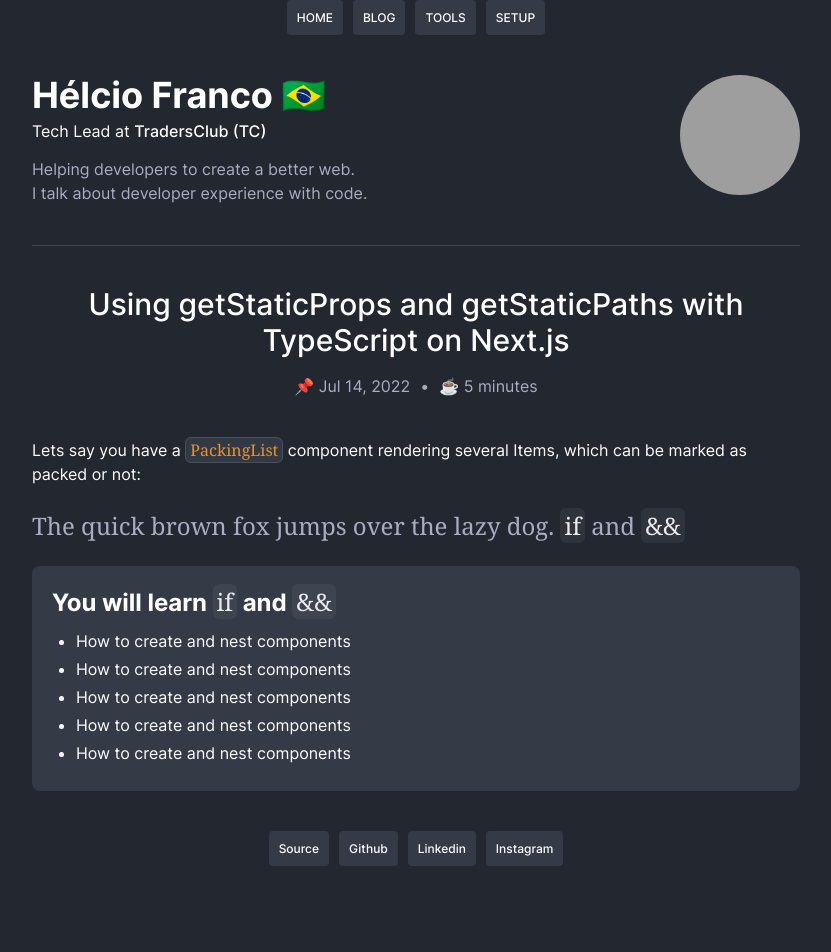
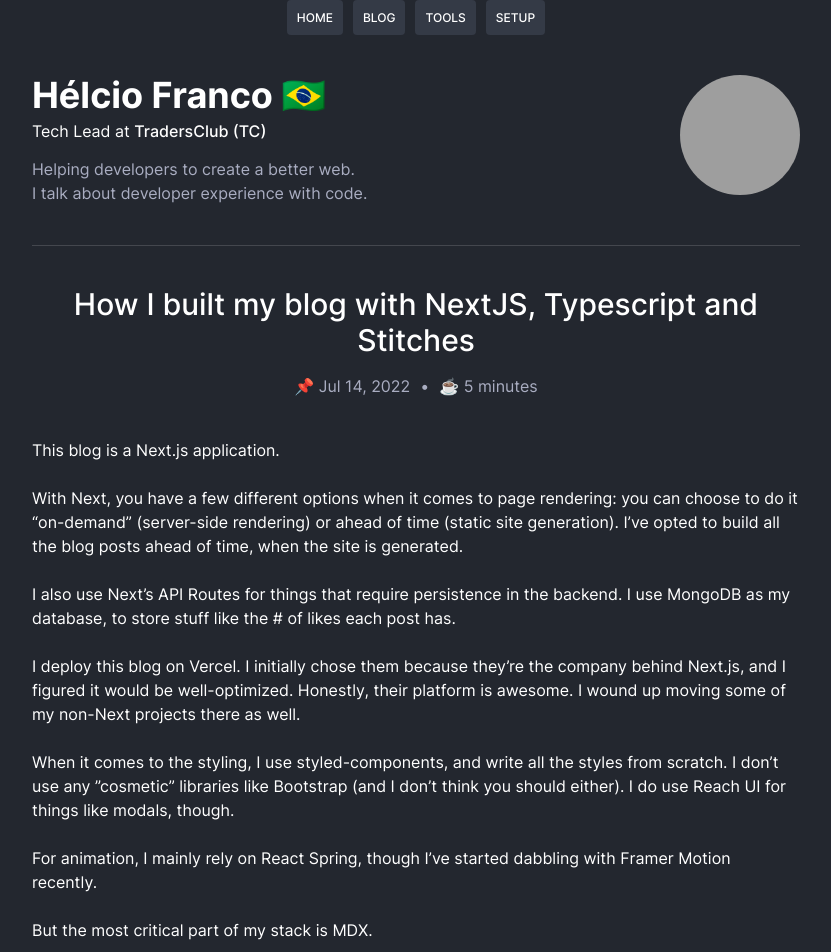
Before and after one commit to helciofranco/helciofranco.com, a Next.js app: page / in a window 1280 px wide. Shown: the top 952 px of the page, without its empty margins (224-1055 px from the left). Before the commit the page ends 906 px from the top, so only its background shows below. Built offline with nearby package versions, Linux system fonts and the light colour scheme; grey boxes are pictures that could not be loaded.

Commit message:
chore: group post info components

```diff
--- a/src/components/Text/index.ts
+++ b/src/components/Text/index.ts
@@ -52,6 +52,12 @@ const Text = styled('p', {
         fontFamily: '$serif',
       },
     },
+    // Margin bottom
+    marginBottom: {
+      true: {
+        marginBottom: '$space10',
+      },
+    },
   },
   defaultVariants: {
     color: 'primary',
--- /dev/null
+++ b/src/modules/blog/components/PostInfo/index.tsx
@@ -0,0 +1,29 @@
+import Box from '@components/Box';
+import Text from '@components/Text';
+
+import Date from '@blog/components/PostInfo/Date';
+import ReadTime from '@blog/components/PostInfo/ReadTime';
+
+const PostInfo = () => {
+  return (
+    <Box
+      css={{
+        display: 'flex',
+        justifyContent: 'center',
+        marginTop: '$space8',
+        marginBottom: '$space14',
+      }}
+    >
+      <Date datetime="2022-07-12T16:02:33.758Z">Jul 14, 2022</Date>
+      <Text
+        color="secondary"
+        css={{ marginLeft: '$space5', marginRight: '$space5' }}
+      >
+        •
+      </Text>
+      <ReadTime>5 minutes</ReadTime>
+    </Box>
+  );
+};
+
+export default PostInfo;
--- a/src/modules/blog/components/Title/index.tsx
+++ b/src/modules/blog/components/PostTitle/index.tsx
@@ -2,7 +2,7 @@ import Text from '@components/Text';
 
 import { Props } from './types';
 
-const Title = ({ children }: Props) => {
+const PostTitle = ({ children }: Props) => {
   return (
     <Text
       variant="h5"
@@ -14,4 +14,4 @@ const Title = ({ children }: Props) => {
   );
 };
 
-export default Title;
+export default PostTitle;
--- a/src/modules/blog/screens/Feed/index.tsx
+++ b/src/modules/blog/screens/Feed/index.tsx
@@ -8,9 +8,8 @@ import AboutMe from '@blog/components/AboutMe';
 import Ul from '@components/List/Ul';
 import Li from '@components/List/Li';
 
-import Title from '@blog/components/Title';
-import Date from '@blog/components/Date';
-import ReadTime from '@blog/components/ReadTime';
+import PostTitle from '@blog/components/PostTitle';
+import PostInfo from '@blog/components/PostInfo';
 
 const Feed = () => {
   return (
@@ -19,46 +18,54 @@ const Feed = () => {
 
       <Separator space="regular" />
 
-      <Title>
-        Using getStaticProps and getStaticPaths with TypeScript on Next.js
-      </Title>
+      <PostTitle>
+        How I built my blog with NextJS, Typescript and Stitches
+      </PostTitle>
 
-      <Box
-        css={{
-          display: 'flex',
-          justifyContent: 'center',
-          marginTop: '$space8',
-          marginBottom: '$space14',
-        }}
-      >
-        <Date datetime="2022-07-12T16:02:33.758Z">Jul 14, 2022</Date>
-        <Text
-          color="secondary"
-          css={{ marginLeft: '$space5', marginRight: '$space5' }}
-        >
-          •
-        </Text>
-        <ReadTime>5 minutes</ReadTime>
-      </Box>
+      <PostInfo />
 
-      <Text css={{ marginBottom: '$space10' }}>
+      <Text marginBottom>This blog is a Next.js application.</Text>
+      <Text marginBottom>
+        With Next, you have a few different options when it comes to page
+        rendering: you can choose to do it “on-demand” (server-side rendering)
+        or ahead of time (static site generation). I&rsquo;ve opted to build all
+        the blog posts ahead of time, when the site is generated.
+      </Text>
+      <Text marginBottom>
+        I also use Next&rsquo;s API Routes for things that require persistence
+        in the backend. I use MongoDB as my database, to store stuff like the #
+        of likes each post has.
+      </Text>
+      <Text marginBottom>
+        I deploy this blog on Vercel. I initially chose them because
+        they&rsquo;re the company behind Next.js, and I figured it would be
+        well-optimized. Honestly, their platform is awesome. I wound up moving
+        some of my non-Next projects there as well.
+      </Text>
+      <Text marginBottom>
+        When it comes to the styling, I use styled-components, and write all the
+        styles from scratch. I don&rsquo;t use any &rdquo;cosmetic&rdquo;
+        libraries like Bootstrap (and I don&rsquo;t think you should either). I
+        do use Reach UI for things like modals, though.
+      </Text>
+      <Text marginBottom>
+        For animation, I mainly rely on React Spring, though I&rsquo;ve started
+        dabbling with Framer Motion recently.
+      </Text>
+      <Text marginBottom>But the most critical part of my stack is MDX.</Text>
+
+      <Text marginBottom>
         Lets say you have a <Code variant="secondary">PackingList</Code>{' '}
         component rendering several Items, which can be marked as packed or not:
       </Text>
-      <Text
-        color="secondary"
-        variant="h6"
-        serif
-        css={{ marginBottom: '$space10' }}
-      >
+
+      <Text color="secondary" variant="h6" serif marginBottom>
         The quick brown fox jumps over the lazy dog. <Code>if</Code> and{' '}
         <Code>{'&&'}</Code>
       </Text>
+
       <Card css={{ marginTop: '$space6' }}>
-        <Text
-          variant="h6"
-          css={{ marginBottom: '$space6', fontWeight: '$bold' }}
-        >
+        <Text variant="h6" marginBottom css={{ fontWeight: '$bold' }}>
           You will learn <Code>if</Code> and <Code>{'&&'}</Code>
         </Text>
 
```
Also changed, not shown: src/modules/blog/components/PostInfo/Date/index.tsx (renamed from src/modules/blog/components/Date/index.tsx), src/modules/blog/components/PostInfo/Date/types.ts (renamed from src/modules/blog/components/Date/types.ts), src/modules/blog/components/PostInfo/ReadTime/index.tsx (renamed from src/modules/blog/components/ReadTime/index.tsx), src/modules/blog/components/PostInfo/ReadTime/types.ts (renamed from src/modules/blog/components/ReadTime/types.ts), src/modules/blog/components/PostTitle/types.ts (renamed from src/modules/blog/components/Title/types.ts).
